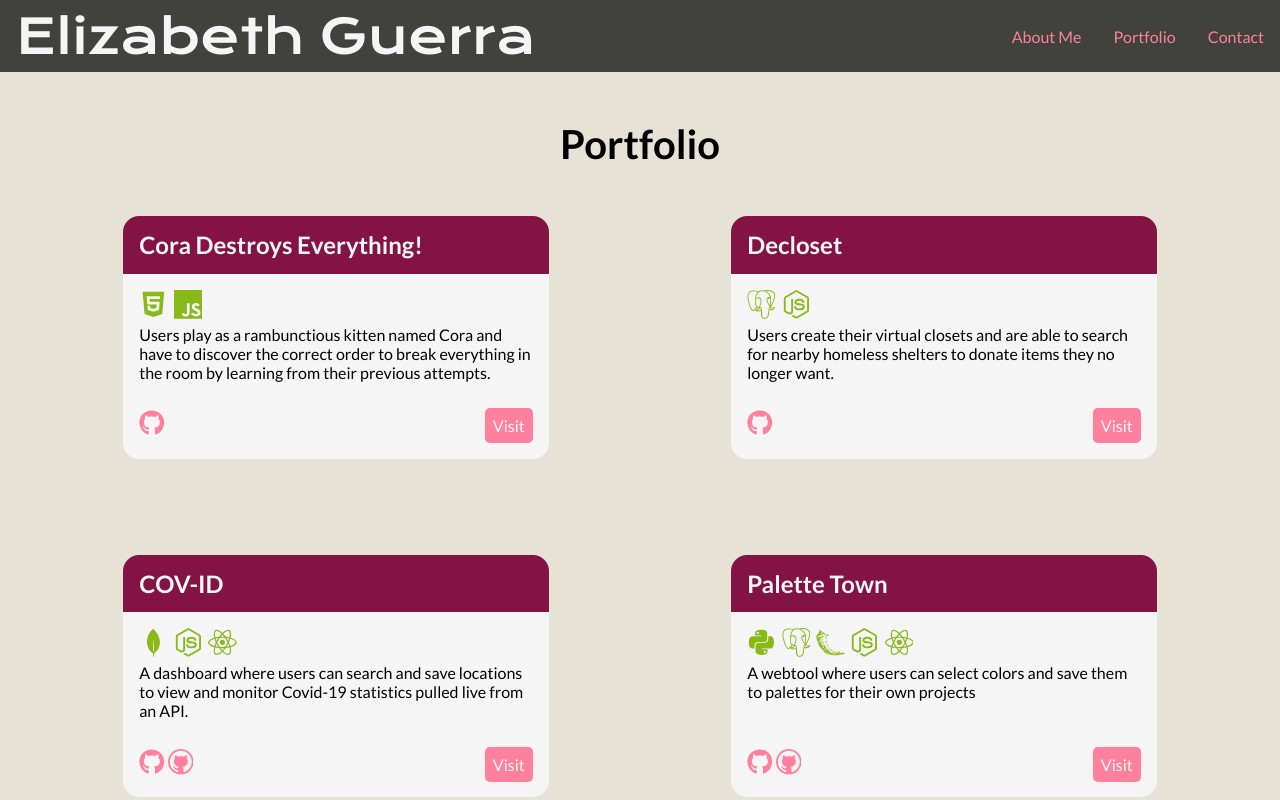
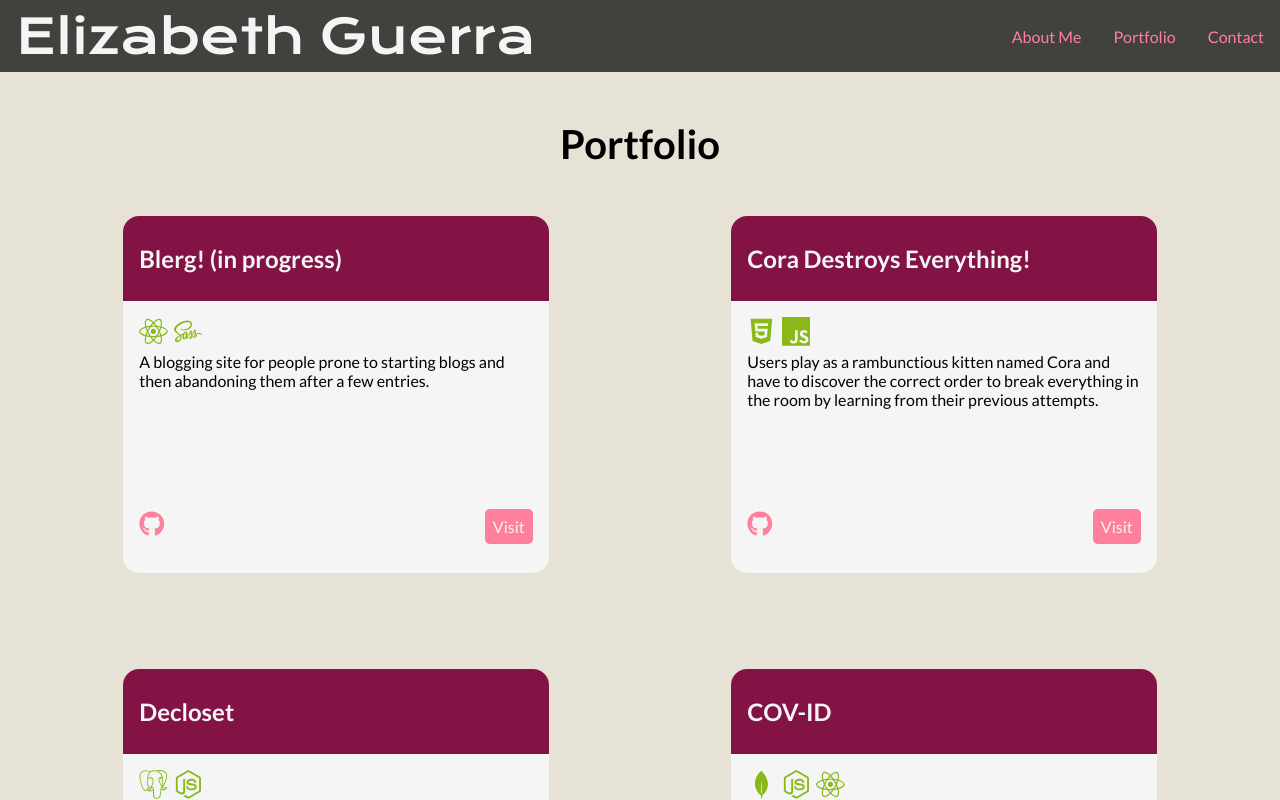
Before and after one commit to ecguerra/Portfolio, a React (Create React App) app: page /portfolio in a window 1280 px wide. Shown: the top 800 px of the page. Built offline with nearby package versions, Linux system fonts and the light colour scheme.

Commit message:
added Blerg! to projects

```diff
--- a/src/components/Portfolio.js
+++ b/src/components/Portfolio.js
@@ -1,4 +1,4 @@
-import { FaHtml5, FaGithub, FaNodeJs, FaReact, FaPython } from 'react-icons/fa'
+import { FaHtml5, FaGithub, FaNodeJs, FaReact, FaPython, FaSass } from 'react-icons/fa'
 import { VscGithub} from 'react-icons/vsc'
 import { SiPostgresql, SiMongodb, SiFlask, SiJavascript } from 'react-icons/si'
 
@@ -9,6 +9,23 @@ const Portfolio = () => {
         <div className='portfolio-container'>
             <h1>Portfolio</h1>
             <div className='card-container'>
+            <div className='card'>
+                    <div className='card-top'>
+                        <a target='_blank' rel='noreferrer' href='https://blerg.netlify.app/'><h2>Blerg! (in progress)</h2></a>
+                    </div>
+                    <div className='card-middle'>
+                        <div className='stack-icons'><FaReact />{' '}<FaSass /></div>
+                        <p>A blogging site for people prone to starting blogs and then abandoning them after a few entries.</p>
+                    </div>
+                    <div className='card-bottom'>
+                        <div className='git-links'>
+                            <a target='_blank' rel='noreferrer' href='https://github.com/ecguerra/blerg_frontend'><FaGithub /></a>
+                        </div>
+                        <div className='go-btn'>
+                            <a target='_blank' rel='noreferrer' href='https://blerg.netlify.app/'>Visit</a>
+                        </div>
+                    </div>
+                </div>
                 <div className='card'>
                     <div className='card-top'>
                         <a target='_blank' rel='noreferrer' href='https://ecguerra.github.io/Bruno-ElizabethGuerra_P1/index.html'><h2>Cora Destroys Everything!</h2></a>
--- a/src/components/Skills.js
+++ b/src/components/Skills.js
@@ -11,6 +11,7 @@ const Skills = () => {
                         <li>JavaScript</li>
                         <li>Python</li>
                         <li>HTML5/CSS3</li>
+                        <li>Sass/SCSS</li>
                         <li>SQL</li>
                         <li>ES6</li>
                         <li>VBA</li>
```
Also changed, not shown: 1 other file (tests, documents, lock files or other folders).
